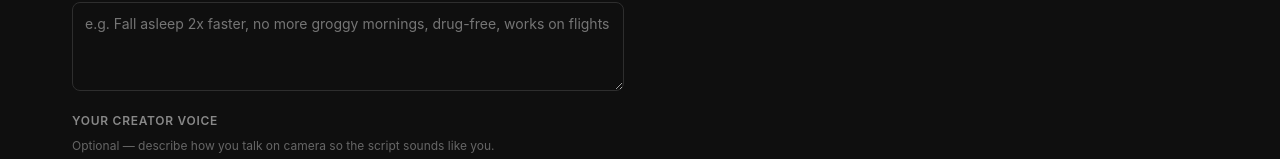
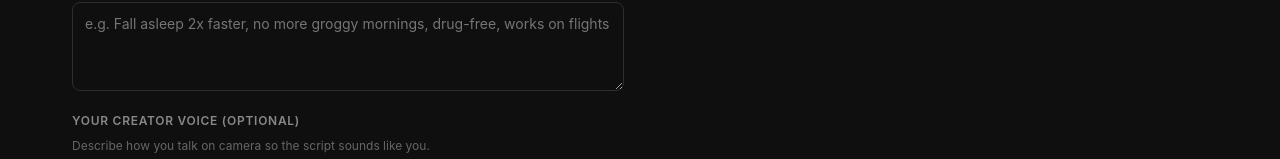
Before and after one commit to 4di3012/Script-it, a React (Vite) app in the folder frontend/: page / in a window 1280 px wide. Shown: the part 641-800 px from the top of the page. Built offline with nearby package versions, Linux system fonts and the light colour scheme; no server answers.

Commit message:
fix: make creator voice field fully optional

```diff
--- a/frontend/src/components/InputForm.jsx
+++ b/frontend/src/components/InputForm.jsx
@@ -41,7 +41,8 @@ export default function InputForm({ values, onChange, onSubmit, isLoading }) {
     if (saved && !values.creatorVoice) onChange('creatorVoice', saved);
   }, []);
 
-  const canSubmit = Object.values(values).every((v) => v.trim()) && !isLoading;
+  const { creatorVoice: _cv, ...requiredValues } = values;
+  const canSubmit = Object.values(requiredValues).every((v) => v.trim()) && !isLoading;
 
   return (
     <form
@@ -105,7 +106,7 @@ export default function InputForm({ values, onChange, onSubmit, isLoading }) {
         />
       </Field>
 
-      <Field label="Your Creator Voice" hint="Optional — describe how you talk on camera so the script sounds like you.">
+      <Field label="Your Creator Voice (optional)" hint="Describe how you talk on camera so the script sounds like you.">
         <textarea
           value={values.creatorVoice}
           onChange={(e) => { onChange('creatorVoice', e.target.value); localStorage.setItem('creatorVoice', e.target.value); }}
```
